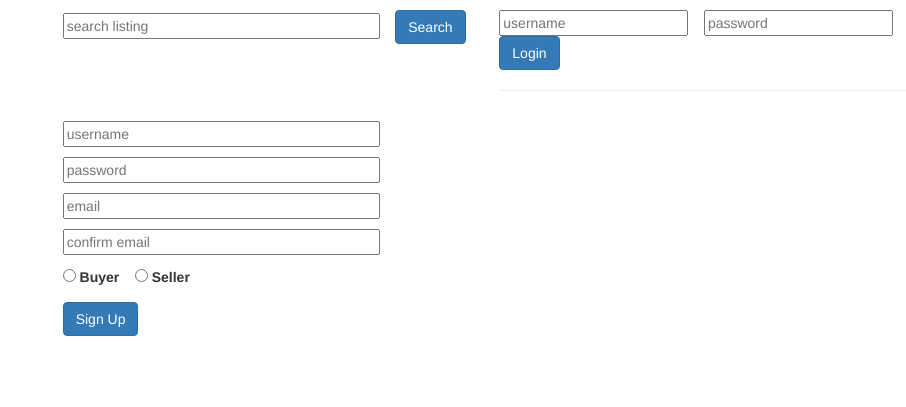
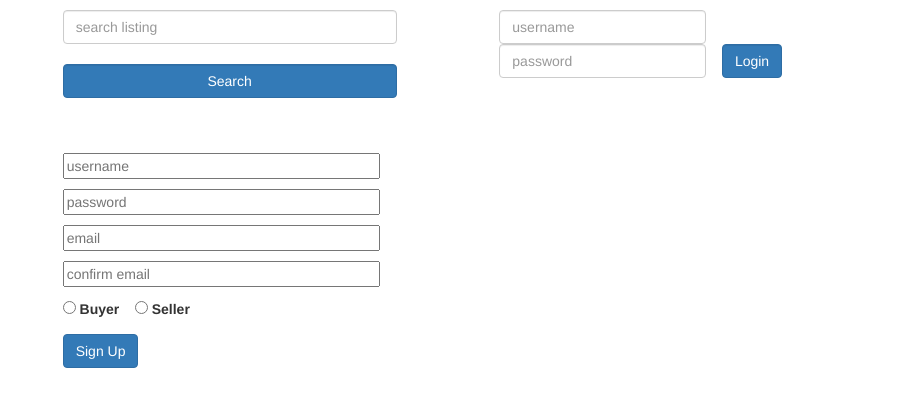
Before and after one commit to edchtzwe/self, a PHP site: page / in a window 1280 px wide. Shown: the top 407 px of the page, without its empty margins (374-1280 px from the left). Run offline with PHP 8.4, Linux system fonts and the light colour scheme.

Commit message:
>>Chong Tze Wei @ Edmund; 7440820@gmail.com; https://au.linkedin.com/in/chong-tze-wei-7b7564103

```diff
--- a/header.php
+++ b/header.php
@@ -14,24 +14,29 @@
 	<DIV class="col-sm-4">
 		<!--This is the form that is to be submitted to the search processing back-end-->
 		<P>
-		<FORM class="inline" method=post action="search_listing.php">
-		<INPUT name=search_field class="longtext" placeholder="search listing">&nbsp;&nbsp;&nbsp;
-		<INPUT type=submit class="btn btn-primary" value=Search name=search_bttn>
-		<LABEL for=searchBtn></LABEL>&nbsp;&nbsp;&nbsp;
+		<FORM role="form" class="inline" method=post action="search_listing.php">
+		<DIV class="row">
+			<DIV class="form-group col-lg-10">
+					<INPUT name=search_field type="text" class="form-control" placeholder="search listing">&nbsp;&nbsp;&nbsp;
+					<INPUT type=submit class="btn btn-primary form-control" value=Search name=search_bttn>
+					<LABEL for=searchBtn></LABEL>&nbsp;&nbsp;&nbsp;
+			</DIV>
+		</DIV>
 		</FORM>
 		<P>
 	</DIV>
 	<DIV class="col-sm-4">
 		<P>
 		<!--This is the form that is to be submitted to the login processing back-end-->
-		<FORM class="inline" method=post action="login.php">
-		<INPUT name=login_username placeholder="username">&nbsp;&nbsp;&nbsp;
-		<INPUT name=login_password placeholder="password">&nbsp;&nbsp;&nbsp;
-		<INPUT type=submit class="btn btn-primary" value=Login name=login_bttn>
-		<LABEL for=login_bttn></LABEL>
-		</FORM>
+			<FORM class="form-inline" role="form" method=post action="login.php">
+			<DIV class="form-group">
+				<INPUT name=login_username class="form-control" placeholder="username">&nbsp;&nbsp;&nbsp;
+				<INPUT name=login_password class="form-control" placeholder="password">&nbsp;&nbsp;&nbsp;
+				<INPUT type=submit class="btn btn-primary form-control" value=Login name=login_bttn>
+				<LABEL for=login_bttn></LABEL>
+			</FORM>
+			</DIV>
 		</P>
-		<HR>
 	</DIV>
 </DIV>
 </BODY>
```
